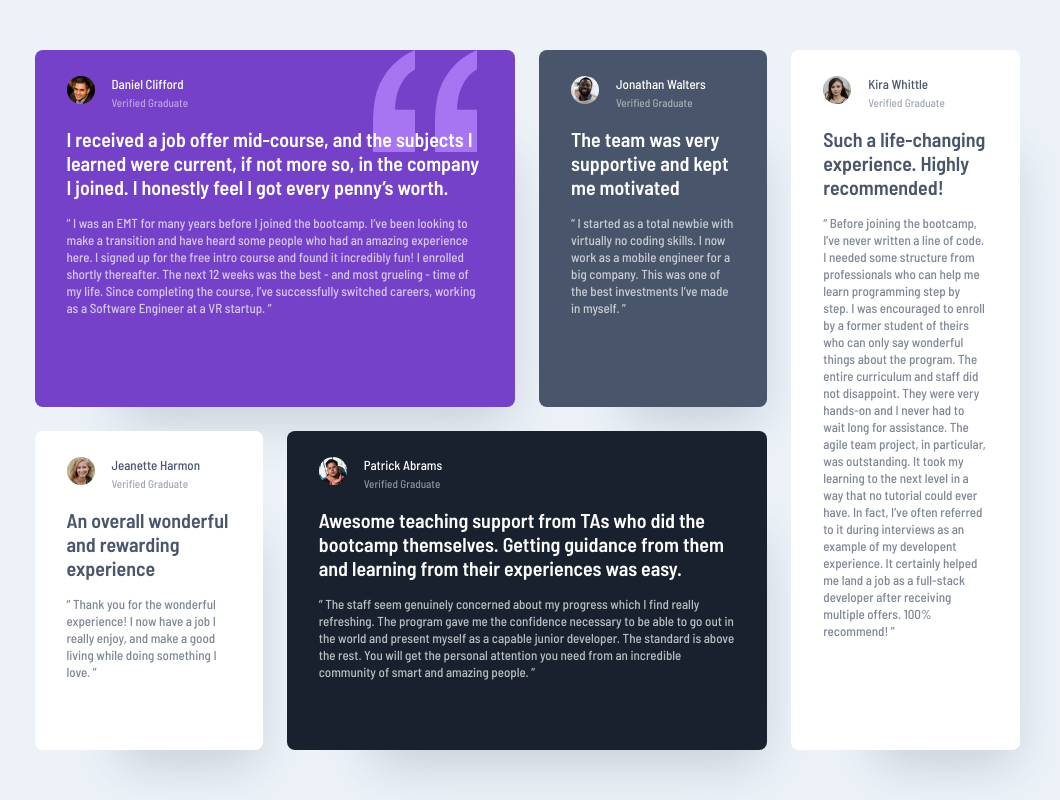
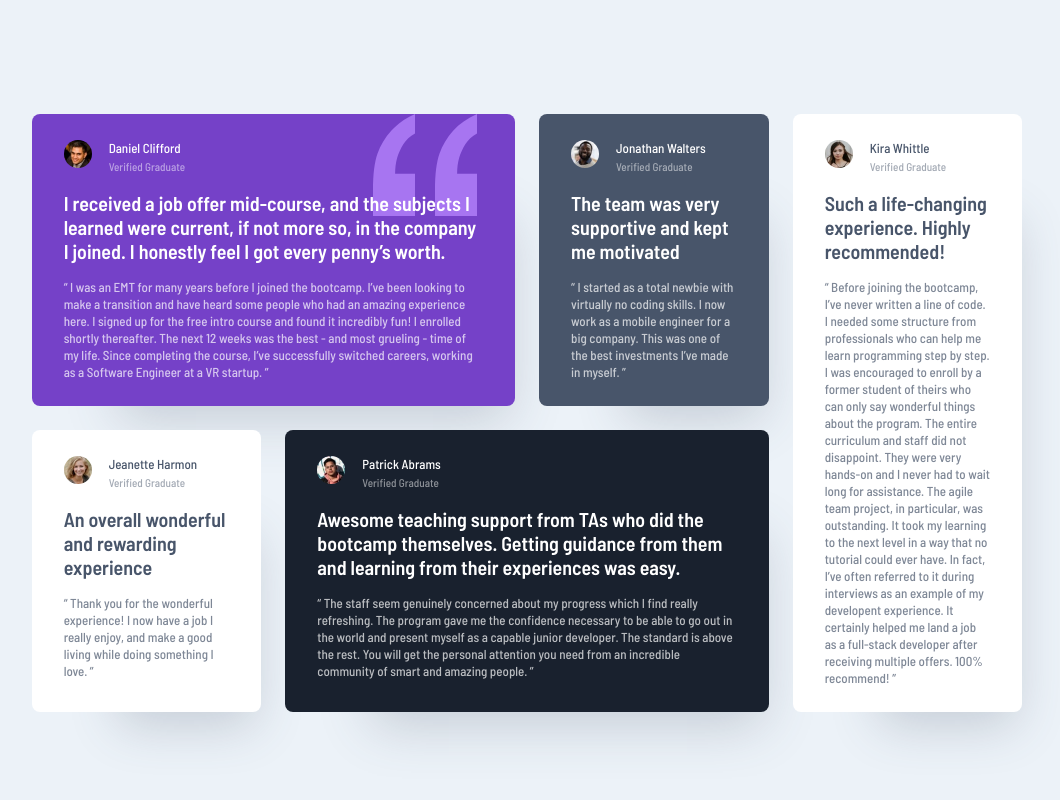
Before and after one commit to whiteriver-dev/testimonials-grid, a plain HTML site: page index.html in a window 1280 px wide. Shown: the whole page, without its empty margins (113-1173 px from the left). Drawn offline with Linux system fonts and the light colour scheme.

Commit message:
some more enhancements

```diff
--- a/assets/css/styles.css
+++ b/assets/css/styles.css
@@ -132,10 +132,6 @@ html, body {
 
     /* Centering */
 
-    html, body {
-        font-size: clamp(13px, 1vw, 16px);
-    }
-
     body {
         display: flex;
         justify-content: center;
@@ -152,9 +148,9 @@ html, body {
         grid-template-columns: repeat(12, 1fr);
         grid-template-rows: 51% 1fr;
         gap: 24px;
-        max-width: 80%;
+        max-width: 100%;
         height: 100%;
-        min-height: 700px;
+        min-height: 572px;
         min-width: 985px;
     }
 
@@ -185,3 +181,9 @@ html, body {
         grid-row: 2 / 3;
     }
 }
+
+@media (min-width: 1441px) {
+    html, body {
+        font-size: clamp(13px, 1vw, 18px);
+    }
+}
```
